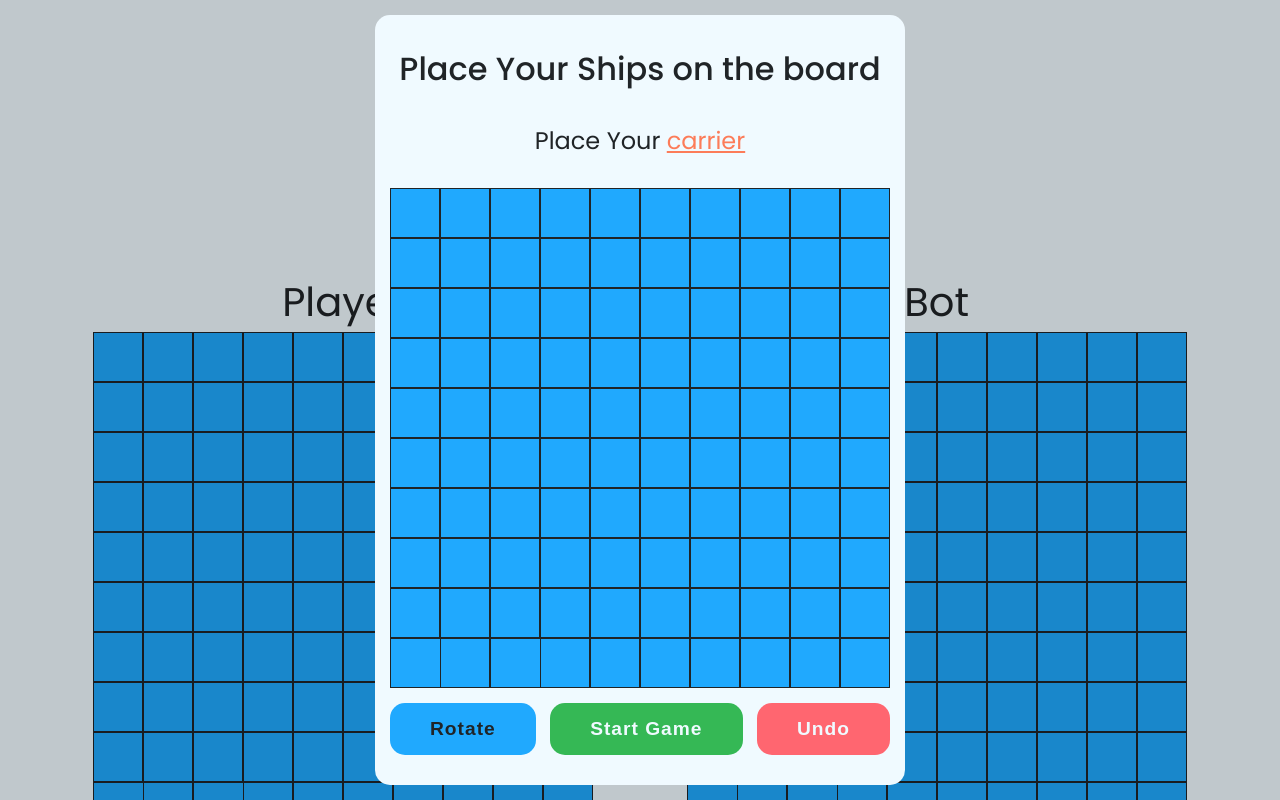
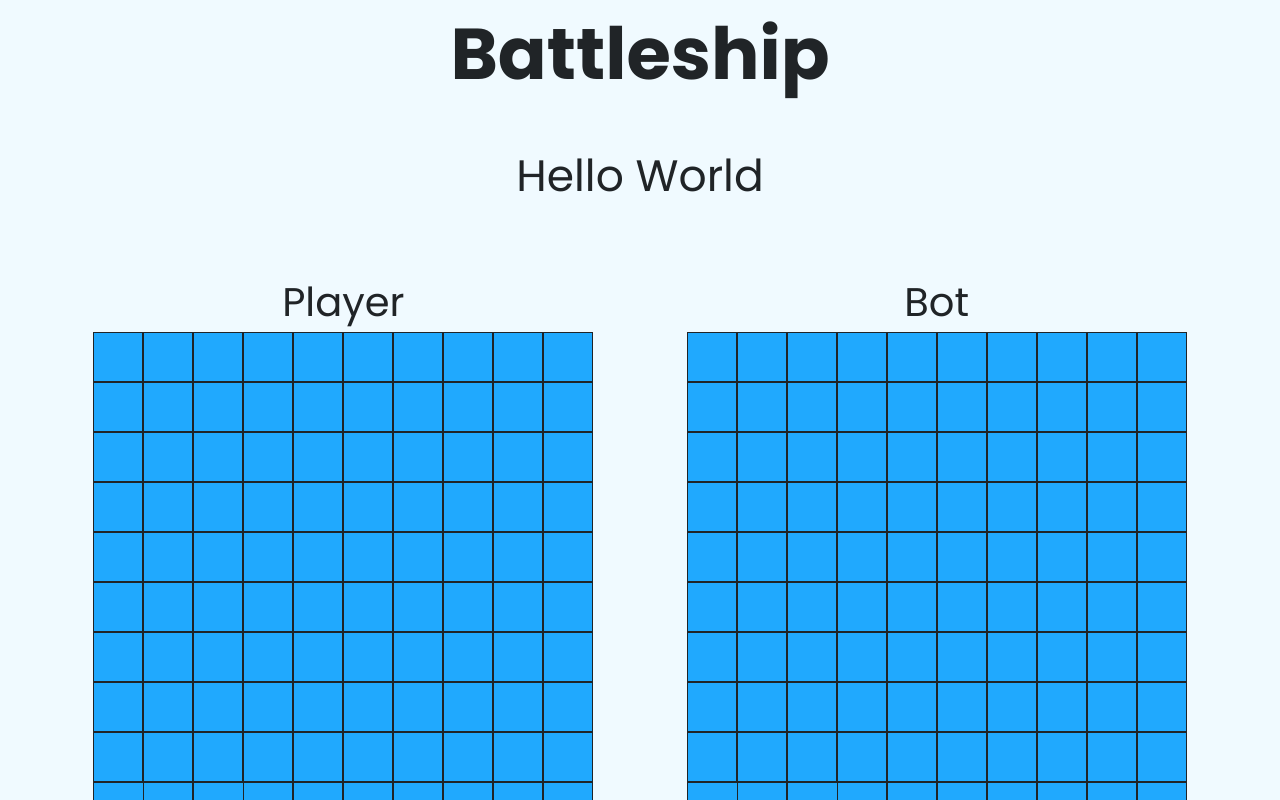
Before and after one commit to aliflikescoding/vanilla-battleship, a plain HTML site: page index.html in a window 1280 px wide. Shown: the top 800 px of the page. Drawn offline with nearby package versions, Linux system fonts and the light colour scheme.

```diff
--- a/index.html
+++ b/index.html
@@ -10,8 +10,8 @@
     <title>Battleship</title>
   </head>
   <body>
-    <div class="black-background"></div>
-    <div class="pick-area">
+    <div class="black-background hidden"></div>
+    <div class="pick-area hidden">
       <h1>Place Your Ships on the board</h1>
       <h2 id="shipTypeText">
         Place Your <span class="pick-text" id="boatTypeText">carrier</span>
```
Also changed, not shown: main.js (+1 -1 lines).
